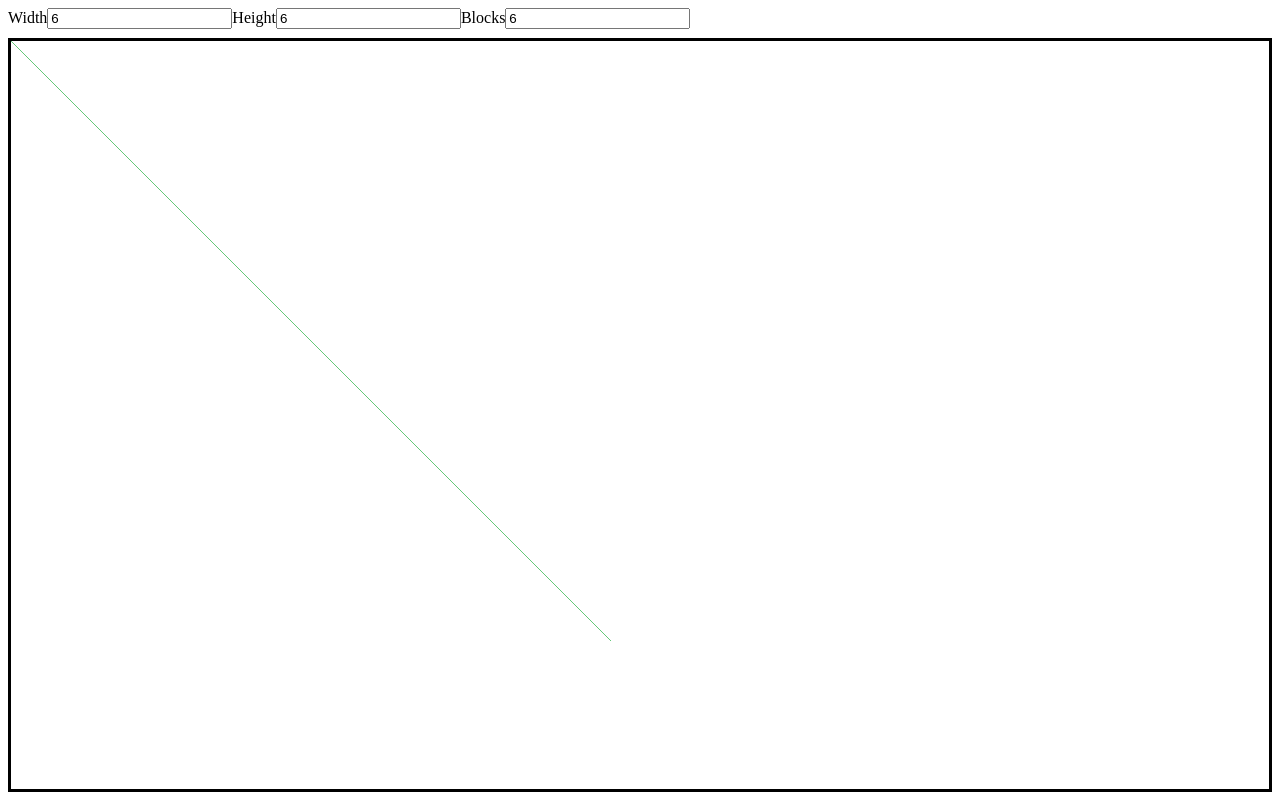
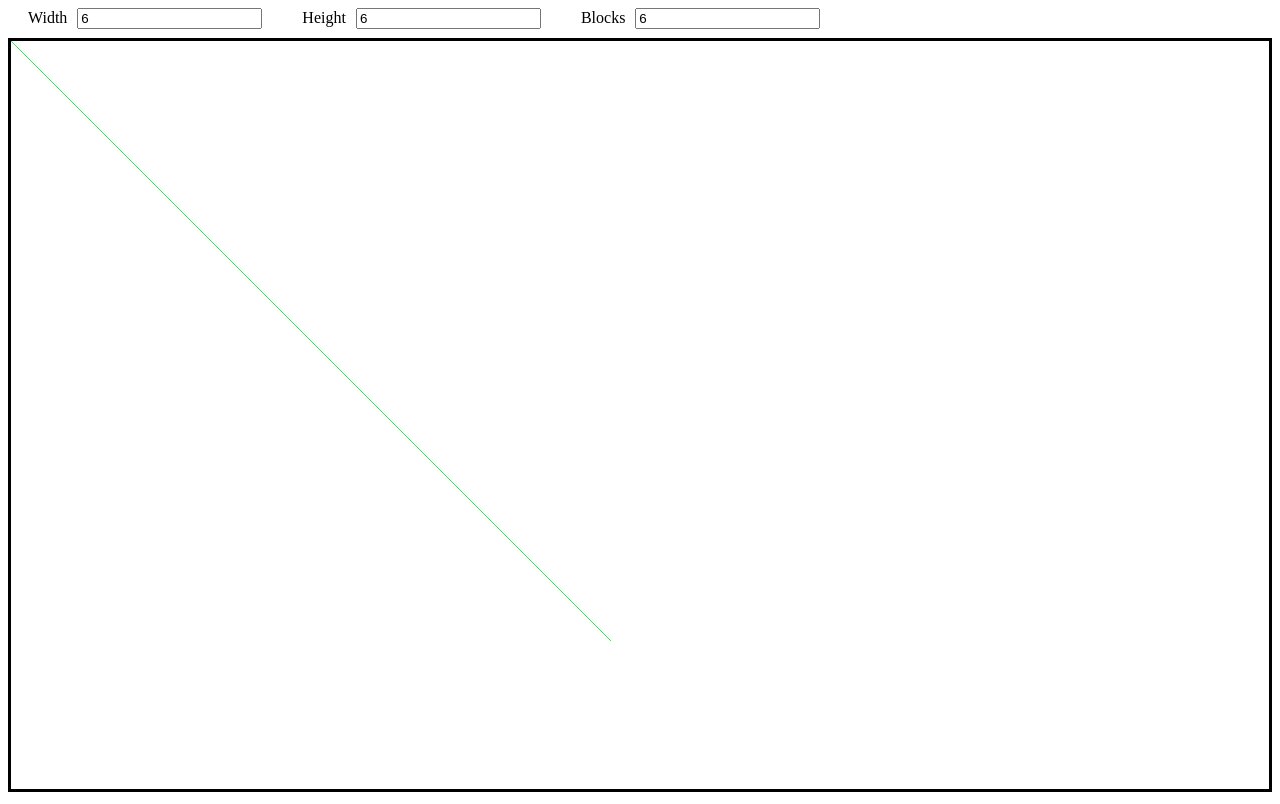
Before and after one commit to denishowe/find-a-way, a React app: page / in a window 1280 px wide. Built offline with nearby package versions, Linux system fonts and the light colour scheme.

Commit message:
Upgrade react-dom

```diff
--- a/src/Controls/Input/index.js
+++ b/src/Controls/Input/index.js
@@ -1,8 +1,16 @@
 import React from "react";
-
+import styled from "styled-components";
 import { ucFirst } from "../../Utils";
 
 // An input with a type and a label
+
+const StyledInput = styled.input`
+    margin-left: 10px
+`;
+
+const StyledLabel = styled.label`
+    ${({ isNumber }) => isNumber && `margin: 20px`}
+`;
 
 class Input extends React.Component
 {
@@ -25,11 +33,11 @@ class Input extends React.Component
         const { id, type, value } = this.props;
 
         return (
-			<label className={ `${type}-input` }>
+            <StyledLabel isNumber={ type === "number" }>
                 { ucFirst(id) }
-				<input type={ type } id={ id } name={ id } value={ value }
+                <StyledInput type={ type } id={ id } name={ id } value={ value }
                     onChange={this.handleChange} />
-			</label>
+            </StyledLabel>
         );
     }
 }
--- a/webpack.config.js
+++ b/webpack.config.js
@@ -17,5 +17,6 @@ module.exports =
 				]
 			}
 		]
-	}
+	},
+    watch: true
 };
```
Also changed, not shown: package.json (+12 -5 lines), .eslintrc.js, 1 other file (tests, documents, lock files or other folders). Lines whose indentation alone changed are shown as unchanged.
